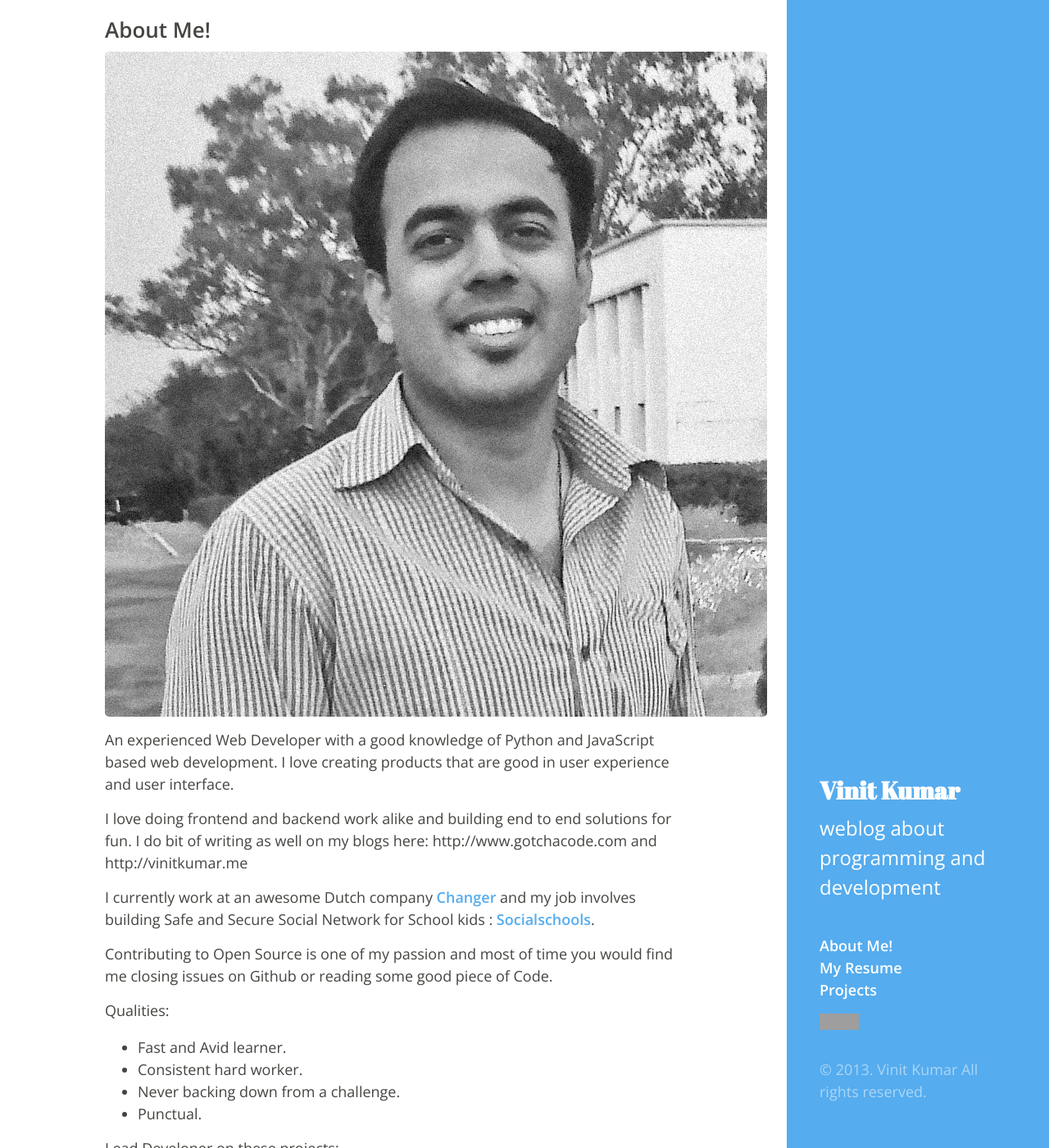
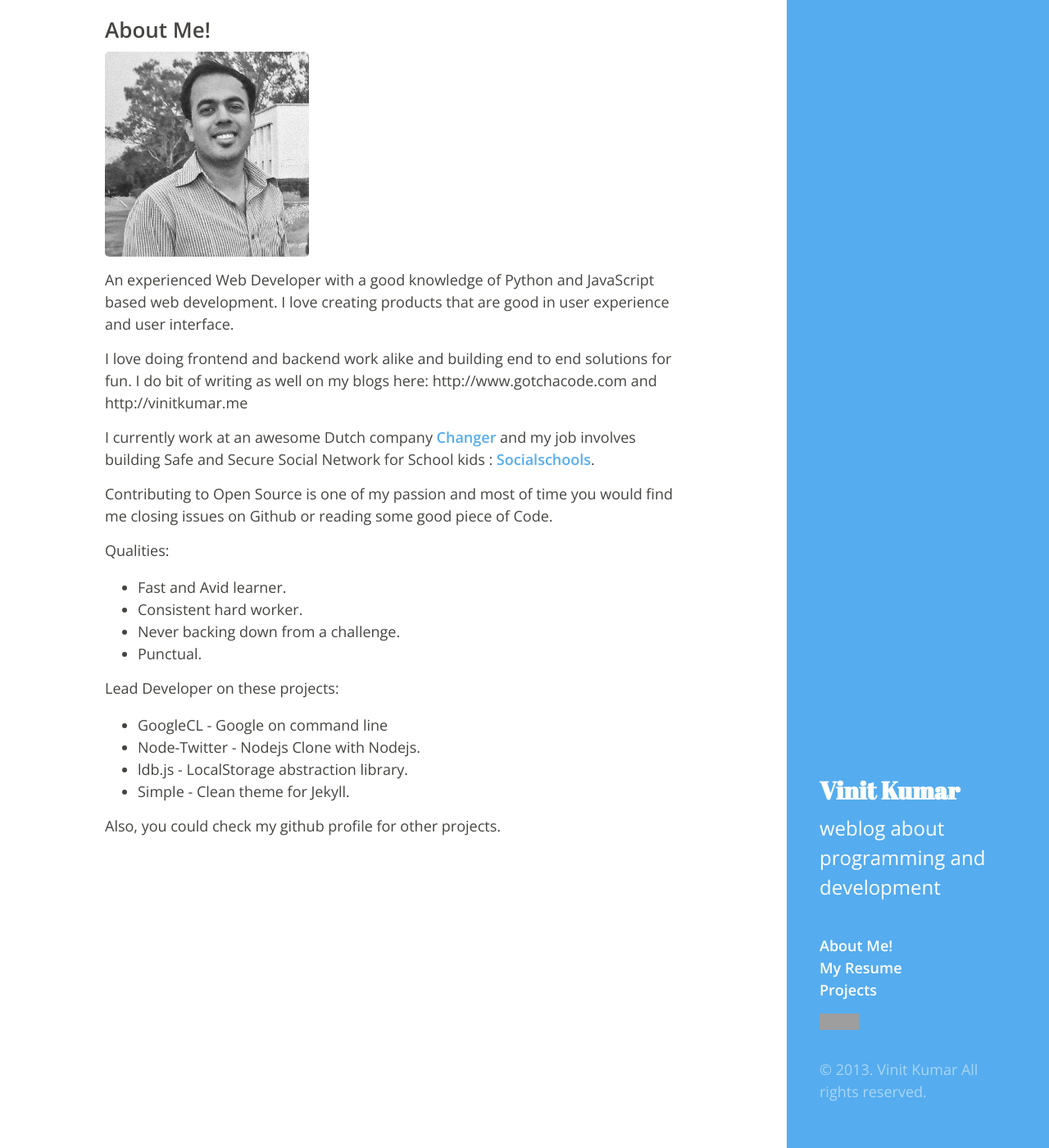
Before and after one commit to vinitkumar/vinitkumar.github.com, a Jekyll site: the page built from about.md, in a window 1280 px wide and 1400 px high. Shown: the whole window at 82% size. Built offline with Jekyll 4.4.1, drawn with Linux system fonts in a browser that asks for light colours; Markdown is read by kramdown in place of the engine named in the settings; grey boxes are pictures that could not be loaded.

Commit message:
add picture to about.me pagew

```diff
--- a/about.md
+++ b/about.md
@@ -3,7 +3,8 @@ layout: default
 title: About
 ---
 ## About Me!
-![my-picture](/public/img/vinit.jpg)
+<img src="/public/img/vinit.jpg" class="profile-pic">
+
 
 An experienced Web Developer with a good knowledge of Python and JavaScript based web development. I love creating products that are good in user experience and user interface.
 
--- a/public/css/hyde.css
+++ b/public/css/hyde.css
@@ -298,6 +298,12 @@ a:focus {
   width: 700px;
 }
 
+.profile-pic {
+  /* profile picture styling */
+  height:250px;
+}
+
+
 /* Container
  *
  * Align the contents of the site above the proper threshold with some margin-fu
```
